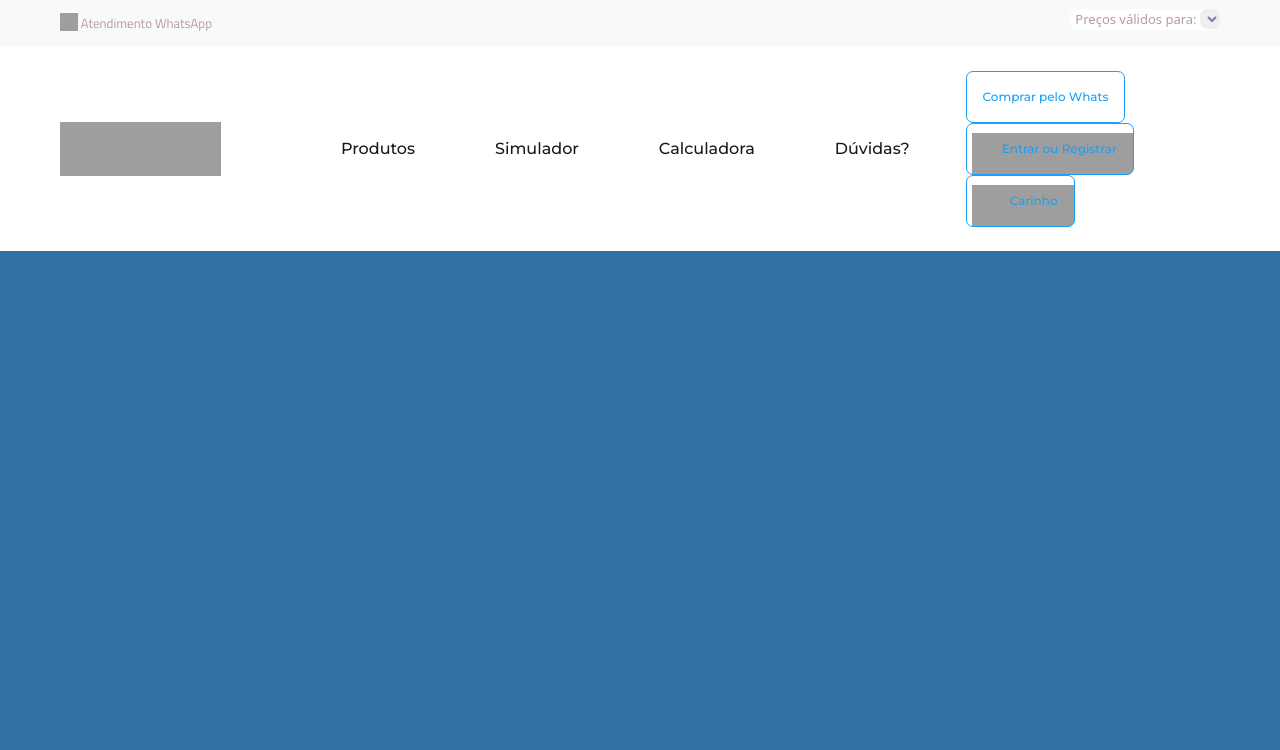
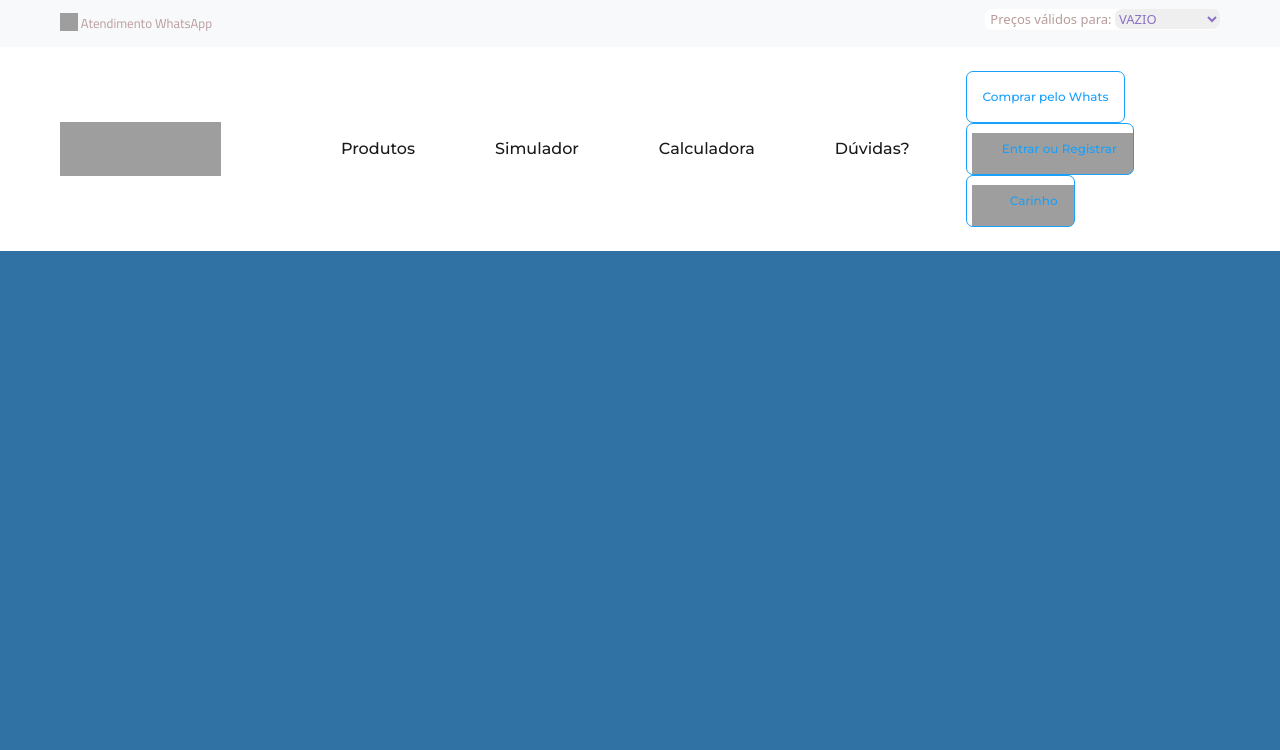
Before and after one commit to Francisco-Jair/pintow, a Django app: page / in a window 1280 px wide. Shown: the top 750 px of the page. Run offline with Django 4.2, Linux system fonts and the light colour scheme; tables that the repository leaves empty hold one stand-in row (values such as "Sample post"); lists and menus that the app fills with data are empty; grey boxes are pictures that could not be loaded.

Commit message:
Correção do select, agora ele funciona de forma dinamica, após a inserção de uma nova cidade ele já aparece no sistema

```diff
--- a/backend/core/forms.py
+++ b/backend/core/forms.py
@@ -9,7 +9,8 @@ class CidadeForms(forms.ModelForm):
     # def __init__(self, *arg, **kwargs):
     #     self.fields["cidades"].label = "Preços válidos para:"
 
-    cidade = forms.ChoiceField(label="Preços válidos para", choices=[(esc.id, esc.cidade + " - " + esc.siglaEstado) for esc in list(Cidade.objects.all())], initial='3', widget  =  forms.Select(attrs={'class' : 'form-select form-select-sm'}) )
+    # cidade = forms.ChoiceField(label="Preços válidos para", choices=[(esc.id, esc.cidade + " - " + esc.siglaEstado) for esc in list(Cidade.objects.all())], initial='3', widget  =  forms.Select(attrs={'class' : 'form-select form-select-sm'}) )
+    cidade = forms.ModelChoiceField(Cidade.objects.all(), empty_label="VAZIO", label="Preços válidos para:")
 
     class Meta:
         model = Cidade
--- a/backend/core/models.py
+++ b/backend/core/models.py
@@ -6,6 +6,9 @@ class Cidade(models.Model):
     estado = models.CharField("Estado", max_length=20)
     siglaEstado = models.CharField("Sigla do Estado", max_length=3)
 
+    def __str__(self):
+        """Como esse dado vai ser apresentado"""
+        return (f"{self.cidade}-{self.siglaEstado}")
 
 class Cor(models.Model):
     pass
--- a/backend/core/views.py
+++ b/backend/core/views.py
@@ -1,5 +1,4 @@
 from django.shortcuts import render, redirect
-from backend.core.models import Cidade
 from backend.core.forms import CidadeForms
 
 def home(request):
@@ -17,10 +16,8 @@ def home(request):
     else:
         formulario = CidadeForms()
 
-
     context = {
         "title" : "Pitow - Home",
-        # "cidades" : Cidades.objects.all(),
         "cidadeForms" : formulario
     }
 
--- a/frontend/css/style.css
+++ b/frontend/css/style.css
@@ -17,7 +17,7 @@
   border-radius: 7px;
 }
 
-.select-cidades span {
+.cor-label-text {
   color: #b89b9b;
   padding-left: 5px;
 }
--- a/frontend/templates/core/home.html
+++ b/frontend/templates/core/home.html
@@ -22,10 +22,10 @@
           {% csrf_token %}
           <div class="form-group mb-2 formatando-label-select">
             <label class="me-5" for="id_cidades">
-              <span>Preços válidos para:</span>
-              <select name="cidades" class="custom-select" id="id_cidades">
-                {% for choice in cidadeForms.cidades %} {{choice}} {% endfor %}
-              </select>
+              <!-- <span>Preços válidos para:</span> -->
+              <div class="cor-label-text">
+                {{ cidadeForms }}
+              </div>
             </label>
           </div>
         </form>
```
